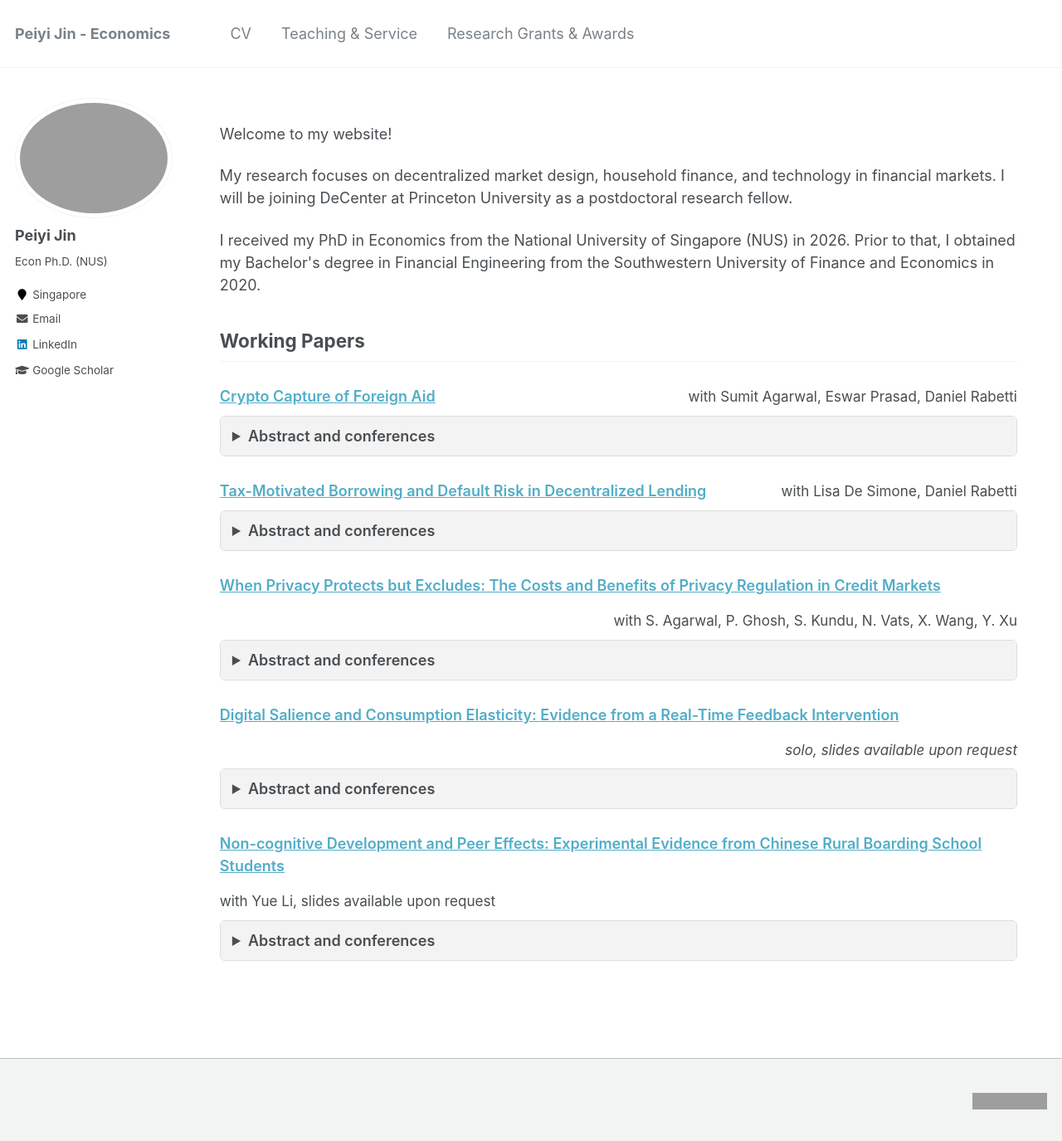
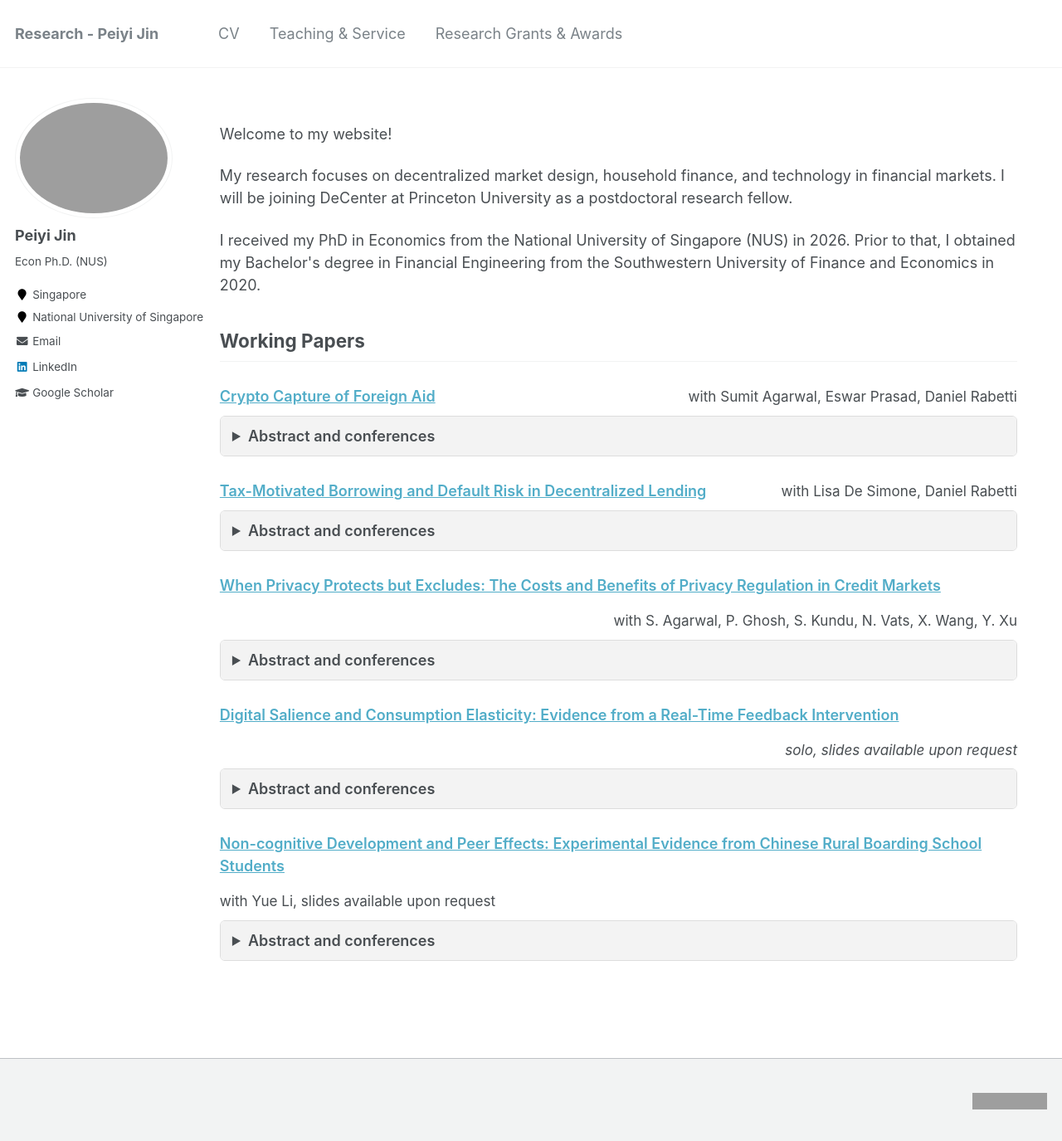
Before and after one commit to peiyi-jin/peiyi-jin.github.io, a Jekyll site: the page built from _pages/about.md, in a window 1280 px wide and 1375 px high. Shown: the whole window at 83% size. Built offline with Jekyll 4.4.1, drawn with Linux system fonts in a browser that asks for light colours; grey boxes are pictures that could not be loaded.

Commit message:
更新站点标题展示与作者机构信息
将导航左上角标题固定为 Research - Peiyi Jin，并在作者信息中启用机构名称显示。

Co-authored-by: Cursor <cursoragent@cursor.com>

```diff
--- a/_config.yml
+++ b/_config.yml
@@ -78,7 +78,7 @@ author:
   avatar           : "portrait_biz.jpg"
   bio              : " Econ Ph.D. (NUS)"
   location         : "Singapore"
-  # employer         : "NUS"
+  employer         : "National University of Singapore"
 
 
 
--- a/_includes/masthead.html
+++ b/_includes/masthead.html
@@ -6,7 +6,7 @@
       <nav id="site-nav" class="greedy-nav">
         <button><div class="navicon"></div></button>
         <ul class="visible-links">
-          <li class="masthead__menu-item masthead__menu-item--lg"><a href="{{ base_path }}/">{{ site.title }}</a></li>
+          <li class="masthead__menu-item masthead__menu-item--lg"><a href="{{ base_path }}/">Research - Peiyi Jin</a></li>
           {% for link in site.data.navigation.main %}
             {% if link.url contains 'http' %}
               {% assign domain = '' %}
```
